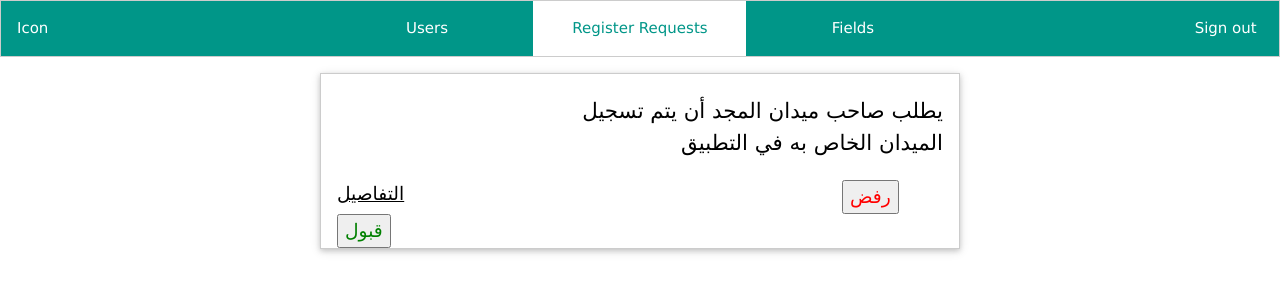
After one commit to Nasri47/Admin, a PHP site: page /registRequists.html in a window 1280 px wide. The commit adds this page. Shown: the top 300 px of the page. Run offline with PHP 8.4, Linux system fonts and the light colour scheme; some libraries are stand-ins or nearby versions.

Commit message:
jfjhggtkj

```diff
--- a/connection.php
+++ b/connection.php
@@ -1,6 +1,4 @@
 <?php
-function OpenCon()
- {
   global  $dbuser , $dbpass , $db ;
   $dbhost = "localhost";
   $dbuser  = "root";
@@ -12,8 +10,7 @@ function OpenCon()
 
 
  return $conn;
- }
-function CloseCon($conn)
+ function CloseCon($conn)
  {
  $conn -> close();
  }
--- a/fields.php
+++ b/fields.php
@@ -20,13 +20,13 @@
 				<a href="registRequists.html" class="w3-bar-item w3-button w3-padding-16 w3-col s2 w3-center">Register Requests</a>
 			</div>
 			<div class="">
-				<a href="fields.html" class="w3-bar-item w3-button w3-padding-16 w3-col s2 w3-center w3-white w3-text-teal">Fields</a>
+				<a href="fields.php" class="w3-bar-item w3-button w3-padding-16 w3-col s2 w3-center w3-white w3-text-teal">Fields</a>
 		    </div>
 		    <div class="w3-col s2 w3-center">
 				<div id="leftSide" class="w3-panel w3-center">
 				</div>
 			</div>
-				<a href="#" class="w3-bar-item w3-button w3-padding-16 w3-col s1 w3-center">Link 2</a>
+				<a href="index.php" class="w3-bar-item w3-button w3-padding-16 w3-col s1 w3-center">Sign out</a>
 		</div>
 
 		<div class="w3-bar w3-row">
--- a/index.php
+++ b/index.php
@@ -1,7 +1,6 @@
 <?php
 include 'index.html' ;
 include 'connection.php';
-$conn = OpenCon();
      session_start();
 
    if($_SERVER["REQUEST_METHOD"] == "POST") {
@@ -23,7 +22,7 @@ $conn = OpenCon();
 
          header("location: fields.php");
       }else {
-        // header("location: index.php ");
+         echo '<div style="color: red ; position: absolute; top: 500px ; left: 580px ; text-align: center;">The username or <br> password you enterd is no correct</div>';
       }
    }
 
--- /dev/null
+++ b/registRequists.html
@@ -0,0 +1,67 @@
+<!DOCTYPE html>
+<html>
+	<title>Register Requests</title>
+	<meta charset="UTF-8">
+	<link rel="stylesheet" href="css/fileds.css">
+	<link rel="stylesheet" href="https://www.w3schools.com/w3css/4/w3.css">
+
+	<body>
+
+		<div class="w3-bar w3-border w3-teal w3-row">
+			<div class="w3-col s3 w3-center">
+				<a href="#" class="w3-bar-item w3-button w3-padding-16 ">Icon</a>
+			</div>
+			<div class="">
+				<a href="users.html" class="w3-bar-item w3-button w3-padding-16 w3-col s2 w3-center">Users</a>
+			</div>
+			<div class="">
+				<a href="registRequists.html" class="w3-bar-item w3-button w3-padding-16 w3-col s2 w3-center w3-text-teal w3-white">Register Requests</a>
+			</div>
+			<div class="">
+				<a href="fields.php" class="w3-bar-item w3-button w3-padding-16 w3-col s2 w3-center">Fields</a>
+		    </div>
+		    <div class="w3-col s2 w3-center">
+				<div id="leftSide" class="w3-panel w3-center">
+				</div>
+			</div>
+				<a href="index.php" class="w3-bar-item w3-button w3-padding-16 w3-col s1 w3-center">Sign out</a>
+		</div>
+
+		<div class="w3-bar w3-row ">
+			<div class="w3-col s3 ">
+				<div id="leftSide" class="w3-panel "></div>
+			</div>
+			<div class="w3-col s6 ">
+				<div id="card" class="w3-card w3-panel w3-border ">
+					<div class="w3-bar w3-row">
+						<div class="w3-col s4 ">
+							<div id="leftSide" class="w3-panel "></div>
+						</div>
+						<p id="requstText" style="text-align: right; font-size: 16pt;" class="w3-col s8">
+							يطلب صاحب ميدان المجد أن يتم تسجيل الميدان الخاص به في التطبيق
+						</p><br>
+						<div class="w3-col s10">
+							<a style="text-align: right; font-size: 14pt ; font-family: bold ; background-color: transparent;" href="#" class="w3-dropdown-hover">
+							التفاصيل
+								<div class="w3-dropdown-content w3-card-4" style="width:250px">
+								    <div class="w3-container">
+								      <p>London is the capital city of England.</p>
+								      <p>It is the most populous city in the UK.</p>
+								    </div>
+								  </div>
+							</a>
+						</div>
+						<button style="text-align: right; font-size: 14pt ; color: red ;" onclick="action()" class="button" id="loginBt" class="w3-col s1">رفض</button>
+						<button style="text-align: right; font-size: 14pt ; color: green ;" onclick="action()" class="button" id="loginBt" class="w3-col s1"> قبول</button>
+					</div>
+				</div>
+			</div>
+			<div class="w3-col s3 w3-center">
+				<div id="leftSide" class="w3-panel w3-center">
+				</div>
+			</div>
+	    </div>
+	    <script src="http://code.jquery.com/jquery-1.11.1.min.js"></script>
+	    <script src="js/regiterRequests.js"></script>
+	</body>
+</html>
--- a/session.php
+++ b/session.php
@@ -11,6 +11,6 @@
    $login_session = $row['user_name'];
 
    if(!isset($_SESSION['login_user'])){
-      //header("location:index.php");
+      header("location:index.php");
    }
 ?>
--- a/users.html
+++ b/users.html
@@ -18,13 +18,13 @@
 				<a href="registRequists.html" class="w3-bar-item w3-button w3-padding-16 w3-col s2 w3-center">Register Requests</a>
 			</div>
 			<div class="">
-				<a href="fields.html" class="w3-bar-item w3-button w3-padding-16 w3-col s2 w3-center">Fields</a>
+				<a href="fields.php" class="w3-bar-item w3-button w3-padding-16 w3-col s2 w3-center">Fields</a>
 		    </div>
 		    <div class="w3-col s2 w3-center">
 				<div id="leftSide" class="w3-panel w3-center">
 				</div>
 			</div>
-				<a href="#" class="w3-bar-item w3-button w3-padding-16 w3-col s1 w3-center">Link 2</a>
+				<a href="index.php" class="w3-bar-item w3-button w3-padding-16 w3-col s1 w3-center">Sign out</a>
 		</div>
 
 		<div class="w3-bar w3-row">
```
Also changed, not shown: registRequists.php (added, +26 -0 lines).
